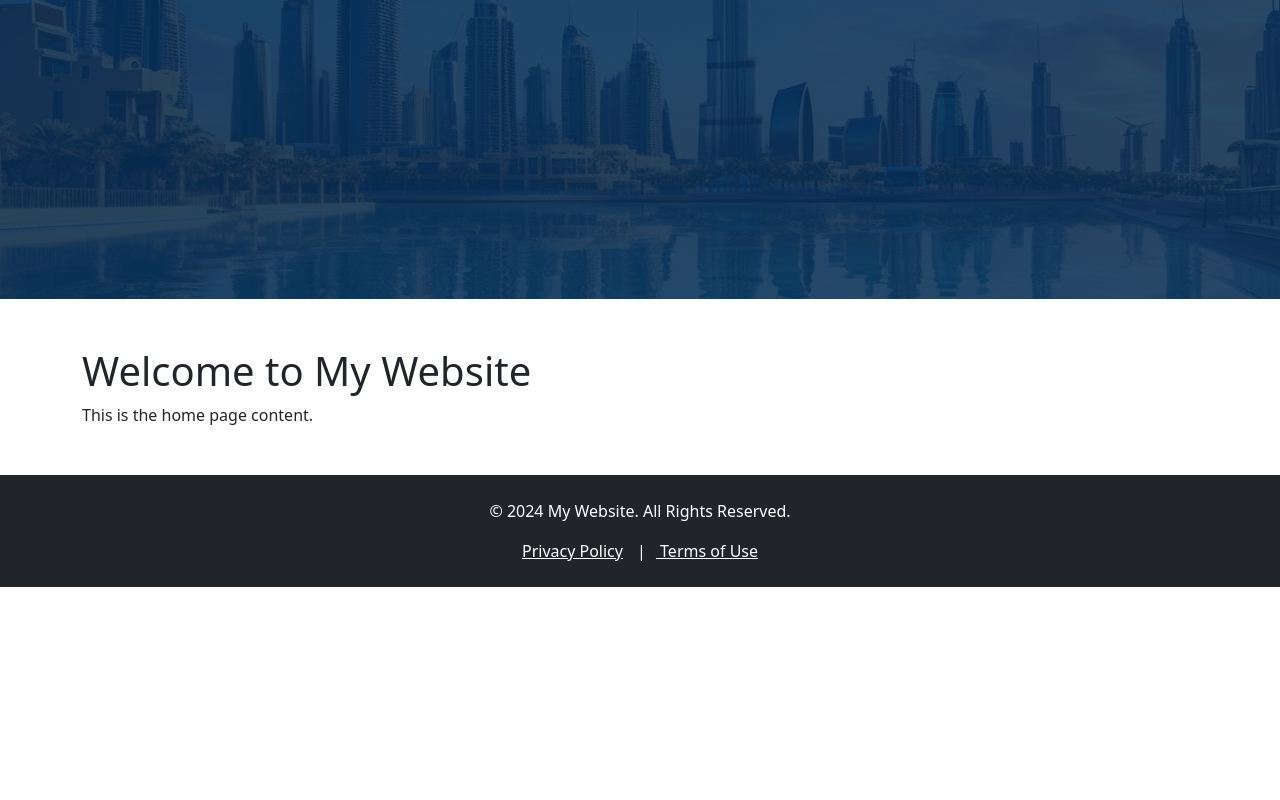
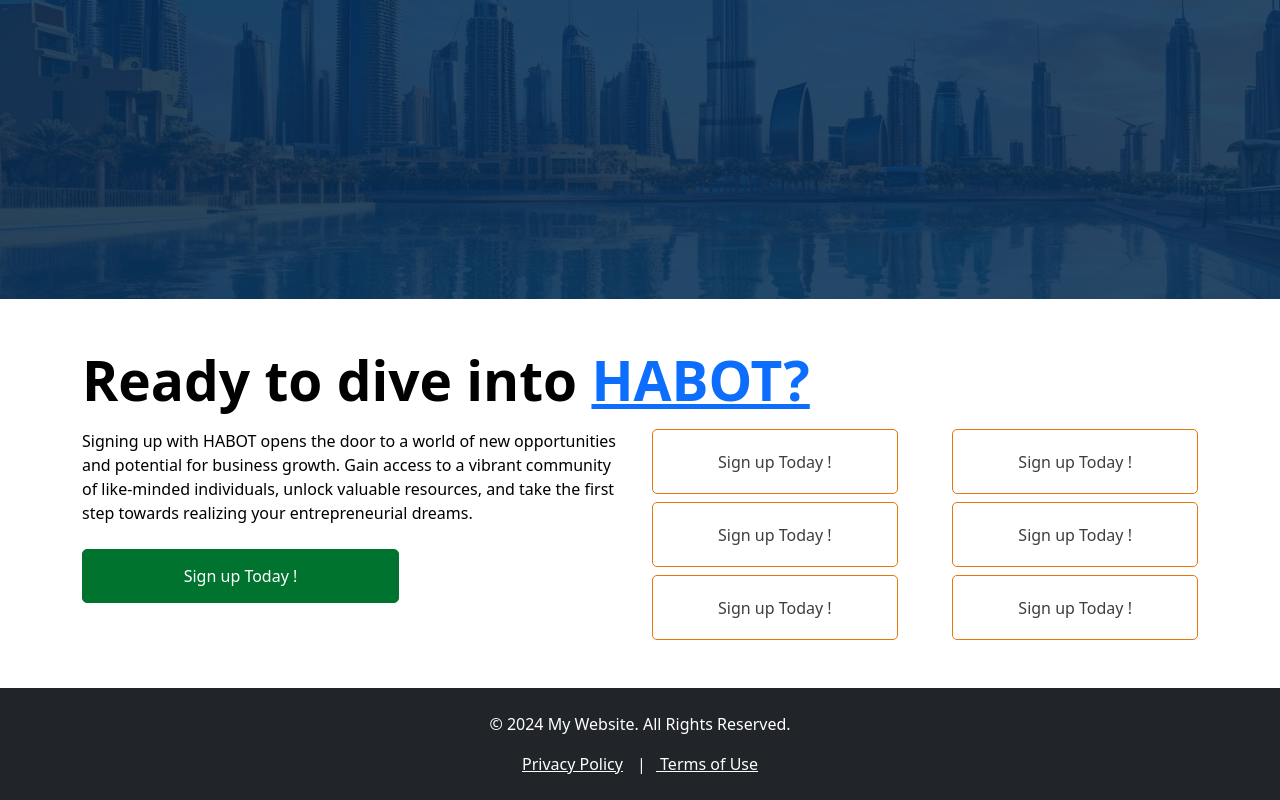
Before and after one commit to patrickmwangi017/habot-interview, a React (Create React App) app: page / in a window 1280 px wide. Shown: the part 392-1192 px from the top of the page. Before the commit the page ends 979 px from the top, so only its background shows below. Built offline with nearby package versions, Linux system fonts and the light colour scheme.

Commit message:
add second section pending css

```diff
--- a/package.json
+++ b/package.json
@@ -3,6 +3,7 @@
   "version": "0.1.0",
   "private": true,
   "dependencies": {
+    "@fontsource/poppins": "^5.1.0",
     "@testing-library/jest-dom": "^5.17.0",
     "@testing-library/react": "^13.4.0",
     "@testing-library/user-event": "^13.5.0",
--- a/src/App.js
+++ b/src/App.js
@@ -13,13 +13,41 @@
 
       {/* Main content */}
       <main>
-      <div className="row section-1">
-
+        <div className="row section-1">
+          <div className='col-md-12'>
+            <h1 style={{ color: "#fff", textAlign: 'center', width: '100%', marginTop: '10%', fontWeight: '700', fontSize: '55px' }}>Are You a Supplier?</h1>
+            <h4 style={{ color: "#fff", textAlign: 'center', width: '100%' }}>Explore Matching Opportunities.</h4>
           </div>
+        </div>
         <Container className="my-5">
 
-          <h1>Welcome to My Website</h1>
-          <p>This is the home page content.</p>
+          <div className="row">
+          <h2 className='pb-2' style={{ color: "#000", fontWeight: '700', fontSize: '55px' }}>Ready to dive into <a href='#'> HABOT? </a></h2>
+            <div className='col-md-6'>
+              <p className='pb-2' style={{ color: "#000", textAlign: 'left', width: '100%' }}>Signing up with HABOT opens the door to a world of new opportunities and potential for business growth. Gain access to a vibrant community of like-minded individuals, unlock valuable resources, and take the first step towards realizing your entrepreneurial dreams.</p>
+              <button className='section-2-btn'> Sign up Today ! </button>
+            </div>
+            <div className='col-md-6'>
+              <div className="row mb-2">
+                <div className='col-md-12 d-flex align-items-center justify-content-between'>
+                  <button className='section-2-btn-2'> Sign up Today ! </button>
+                  <button className='section-2-btn-2'> Sign up Today ! </button>
+                </div>
+              </div>
+              <div className="row mb-2">
+                <div className='col-md-12 d-flex align-items-center justify-content-between'>
+                  <button className='section-2-btn-2'> Sign up Today ! </button>
+                  <button className='section-2-btn-2'> Sign up Today ! </button>
+                </div>
+              </div>
+              <div className="row">
+                <div className='col-md-12 d-flex align-items-center justify-content-between'>
+                  <button className='section-2-btn-2'> Sign up Today ! </button>
+                  <button className='section-2-btn-2'> Sign up Today ! </button>
+                </div>
+              </div>
+            </div>
+          </div>
         </Container>
       </main>
 
--- a/src/components/css/main.css
+++ b/src/components/css/main.css
@@ -4,3 +4,19 @@
     background-repeat: no-repeat;
     height: 609px;
 }
+.section-2-btn, .section-2-btn:hover {
+    width: 317px;
+    height: 54px;
+    border-radius: 5px;
+    border: 1px solid #00732F;
+    color: #fff;
+    background-color: #00732F;
+}
+.section-2-btn-2 {
+    width: 45%;
+    height: 65px;
+    border-radius: 5px;
+    border: 1px solid #E7760D;
+    color: #3E3E3E;
+    background: #fff;
+}
--- a/src/index.css
+++ b/src/index.css
@@ -1,8 +1,6 @@
 body {
   margin: 0;
-  font-family: -apple-system, BlinkMacSystemFont, 'Segoe UI', 'Roboto', 'Oxygen',
-    'Ubuntu', 'Cantarell', 'Fira Sans', 'Droid Sans', 'Helvetica Neue',
-    sans-serif;
+  font-family: 'Poppins', sans-serif;
   -webkit-font-smoothing: antialiased;
   -moz-osx-font-smoothing: grayscale;
 }
--- a/src/index.js
+++ b/src/index.js
@@ -4,6 +4,7 @@
 import App from './App';
 import reportWebVitals from './reportWebVitals';
 import 'bootstrap/dist/css/bootstrap.min.css';
+import '@fontsource/poppins'; // Defaults to weight 400.
 
 
 const root = ReactDOM.createRoot(document.getElementById('root'));
```
Also changed, not shown: 1 other file (tests, documents, lock files or other folders).
